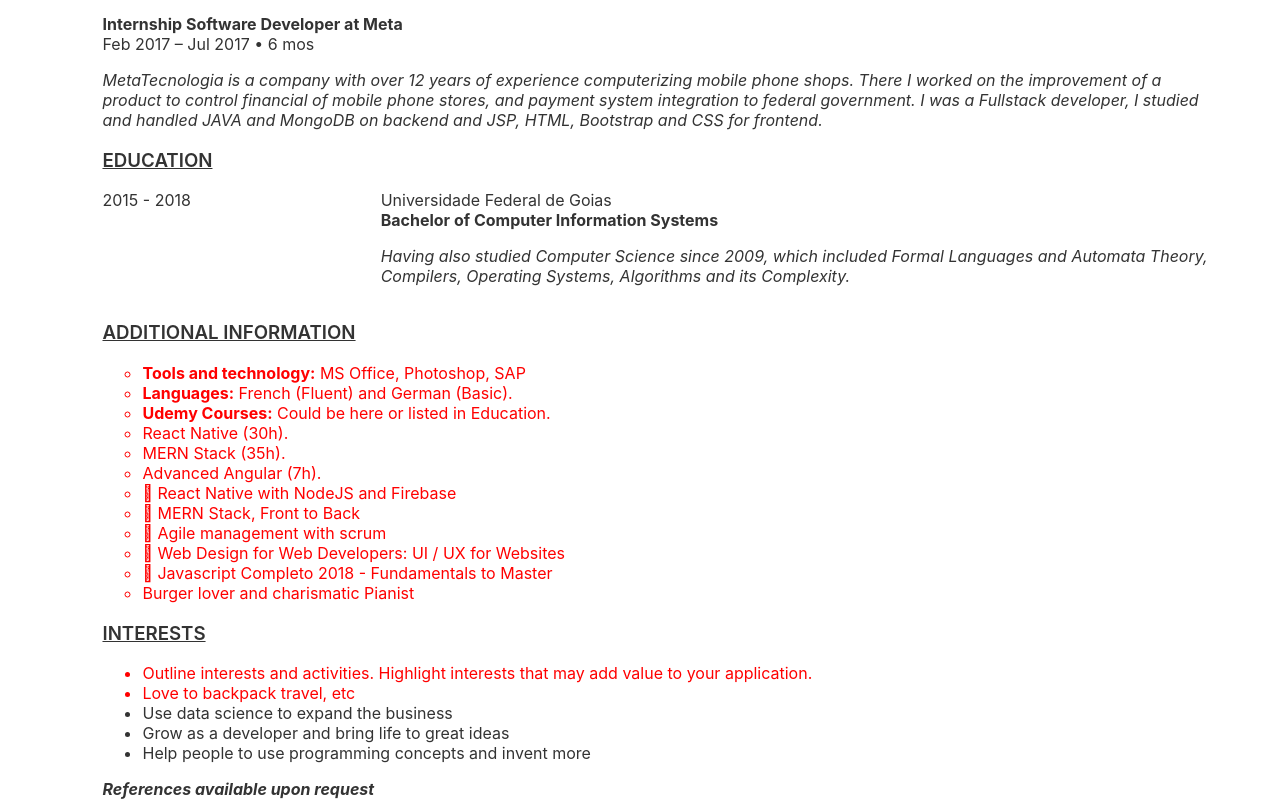
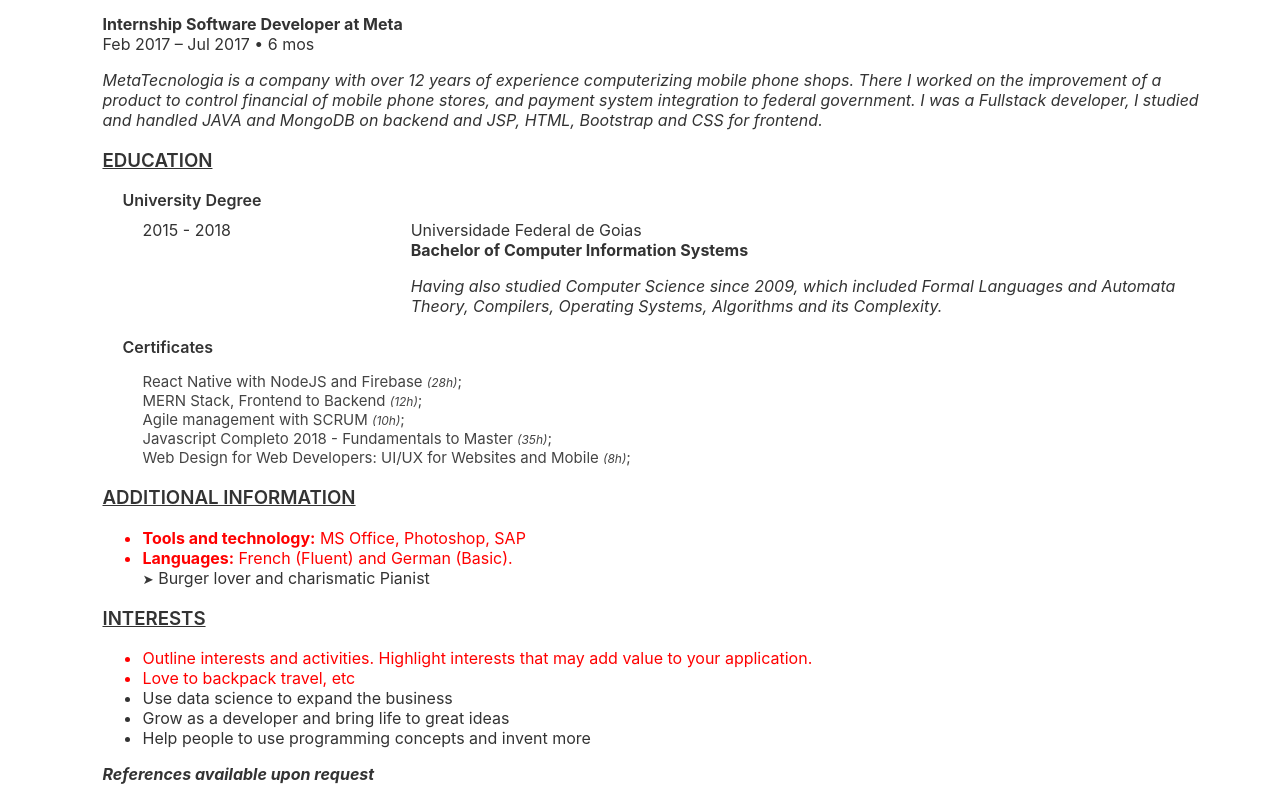
Before and after one commit to murilloves/svelte-cv, a Svelte app: page / in a window 1280 px wide. Shown: the part 1219-2018 px from the top of the page. Built offline with nearby package versions, Linux system fonts and the light colour scheme.

Commit message:
some education and certificates issues

```diff
--- a/src/Additional.svelte
+++ b/src/Additional.svelte
@@ -1,24 +1,16 @@
 <div class="section-summary">
-    <h3 class="subtitle">
-        ADDITIONAL INFORMATION
+
+	<h3 class="subtitle">
+        Additional Information
     </h3>
-
-	<red>
-		<ul class="topic circle">
+	<ul class="topic circle">
+		<red>
 			<li><strong>Tools and technology:</strong> MS Office, Photoshop, SAP</li>
 			<li><strong>Languages:</strong> French (Fluent) and German (Basic).</li>
-			<li><strong>Udemy Courses:</strong> Could be here or listed in Education.</li>
-			<li>React Native (30h).</li>
-			<li>MERN Stack (35h).</li>
-			<li>Advanced Angular (7h).</li>
-			<li> React Native with NodeJS and Firebase</li>
-			<li> MERN Stack, Front to Back</li>
-			<li> Agile management with scrum</li>
-			<li> Web Design for Web Developers: UI / UX for Websites</li>
-			<li> Javascript Completo 2018 - Fundamentals to Master</li>
-			<li>Burger lover and charismatic Pianist</li>
-		</ul>
-	</red>
+		</red>
+		<small>➤</small> Burger lover and charismatic Pianist
+	</ul>
+
 </div>
 
 <style>
@@ -32,4 +24,10 @@
 	}
 	li {word-wrap: break-word;}
 	red { color: red }
+	small {
+		color: #373737;
+		/* font-weight: bold;
+		font-size: 16px;
+		font-variant: diagonal-fractions; */
+	}
 </style>
--- a/src/Education.svelte
+++ b/src/Education.svelte
@@ -1,9 +1,23 @@
+<script>
+	let courses = [
+		{ name: 'React Native with NodeJS and Firebase', hours: 28 },
+		{ name: 'MERN Stack, Frontend to Backend', hours: 12 },
+		{ name: 'Agile management with SCRUM', hours: 10 },
+		{ name: 'Javascript Completo 2018 - Fundamentals to Master', hours: 35 },
+		{ name: 'Web Design for Web Developers: UI/UX for Websites and Mobile', hours: 8 }
+	]
+</script>
+
 <div class="section-summary">
     <h3 class="subtitle">
         EDUCATION
     </h3>
 
-    <div class="pb">
+    <h4>
+        University Degree
+    </h4>
+
+    <div class="pb ml-40">
         <row class="pb">
             <flex1>
                 2015 - 2018
@@ -32,6 +46,15 @@
             </flex3>
         </row>
     </div> -->
+
+    <h4>
+        Certificates
+    </h4>
+	<ul class="topic font-medium">
+		{#each courses as course, i}
+			{course.name} <medium>({course.hours}h)</medium>;<br />
+		{/each}
+	</ul>
 </div>
 
 
@@ -46,5 +69,25 @@
 	flex1 { flex: 1 }
 	flex3 { flex: 3 }
 
-	.pb { padding-bottom: 1rem }
+    .pb { padding-bottom: 1rem }
+    .ml-40 { margin-left: 40px }
+
+    h4 {
+        text-decoration: none;
+		font-size: 16px;
+        font-weight: 600;
+        margin-left: 20px;
+        margin-top: 5px;
+        margin-bottom: 10px;
+		/* text-transform: uppercase; */
+    	/* text-align: center; */
+	}
+	medium {
+        font-size: 12px;
+        font-style: italic
+    }
+	.font-medium {
+        font-size: 15px;
+        color: #444
+    }
 </style>
```
